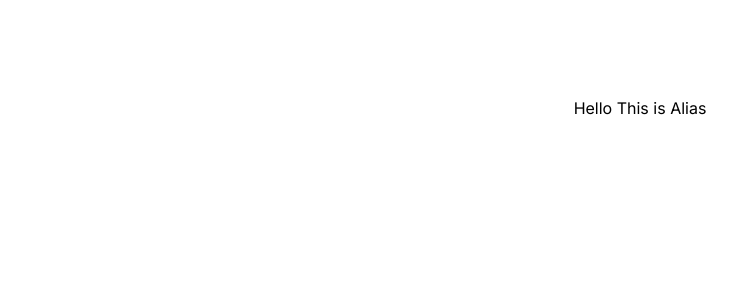
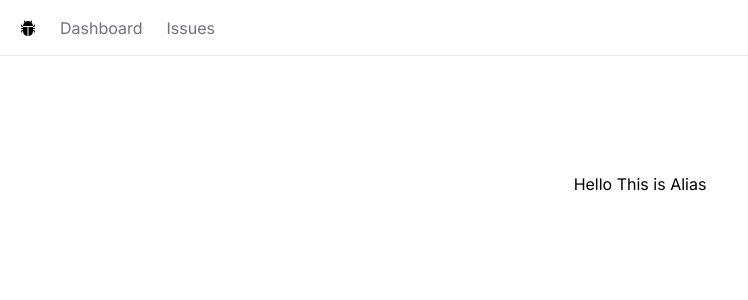
Before and after one commit to AliasHolmes/issue-tracker, a Next.js app: page / in a window 1280 px wide. Shown: the top 300 px of the page, without its empty margins (0-748 px from the left). Built offline with nearby package versions, Linux system fonts and the light colour scheme.

Commit message:
navbar built

```diff
--- /dev/null
+++ b/app/Navbar.tsx
@@ -0,0 +1,30 @@
+import Link from "next/link";
+import React from "react";
+import { BsFillBugFill } from "react-icons/bs";
+
+const Navbar = () => {
+  const links = [
+    { label: "Dashboard", href: "/" },
+    { label: "Issues", href: "/issues" },
+  ];
+  return (
+    <nav className="flex space-x-6 border-b mb-5 px-5 h-14 items-center">
+      <Link href="/">
+        <BsFillBugFill />
+      </Link>
+      <ul className="flex space-x-6">
+        {links.map((link) => (
+          <Link
+            key={link.href}
+            className="text-zinc-500 hover:text-zinc-800 transition-colors"
+            href={link.href}
+          >
+            {link.label}
+          </Link>
+        ))}
+      </ul>
+    </nav>
+  );
+};
+
+export default Navbar;
--- a/app/globals.css
+++ b/app/globals.css
@@ -10,7 +10,7 @@
 
 @media (prefers-color-scheme: dark) {
   :root {
-    --foreground-rgb: 255, 255, 255;
+    /* --foreground-rgb: 255, 255, 255; */
 
   }
 }
--- a/app/layout.tsx
+++ b/app/layout.tsx
@@ -1,6 +1,7 @@
 import type { Metadata } from "next";
 import { Inter } from "next/font/google";
 import "./globals.css";
+import Navbar from "./Navbar";
 
 const inter = Inter({ subsets: ["latin"] });
 
@@ -16,7 +17,10 @@
 }>) {
   return (
     <html lang="en">
-      <body className={inter.className}>{children}</body>
+      <body className={inter.className}>
+        <Navbar />
+        <main>{children}</main>
+      </body>
     </html>
   );
 }
```
Also changed, not shown: package.json (+4 -3 lines), 2 other files (tests, documents, lock files or other folders).
